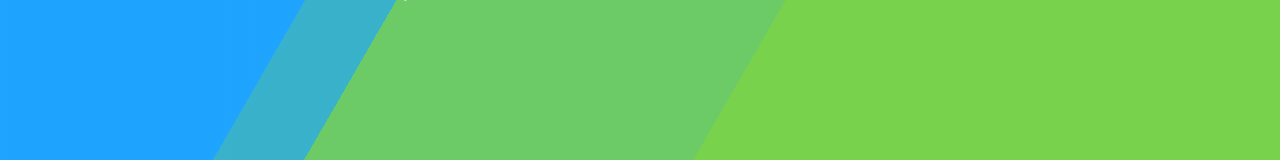
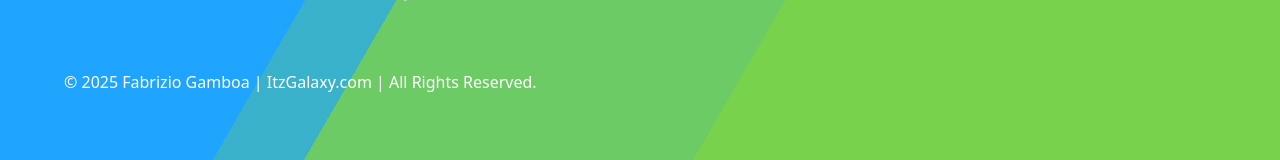
Before and after one commit to PixlGalaxy/fabriziogamboa, a React (Vite) app: page /projects in a window 1280 px wide. Shown: the part 330-490 px from the top of the page. Built offline with nearby package versions, Linux system fonts and the light colour scheme; no server answers.

Commit message:
Added Footer On Projects Page

```diff
--- a/src/pages/Projects.tsx
+++ b/src/pages/Projects.tsx
@@ -172,6 +172,10 @@ const Projects: React.FC = () => {
             ))}
           </div>
         </div>
+        {/* Footer */}
+        <footer className="mt-12 text-white-400 text-center md:text-left">
+            <p>&copy; {new Date().getFullYear()} Fabrizio Gamboa | ItzGalaxy.com | All Rights Reserved.</p>
+        </footer>
       </div>
     </div>
   );
```
